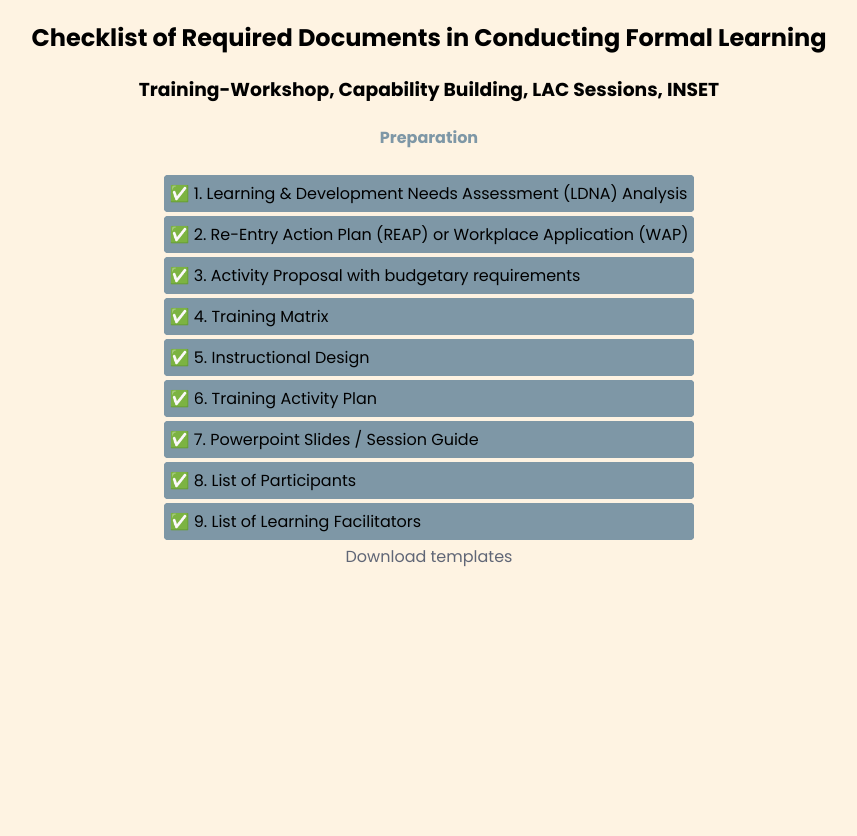
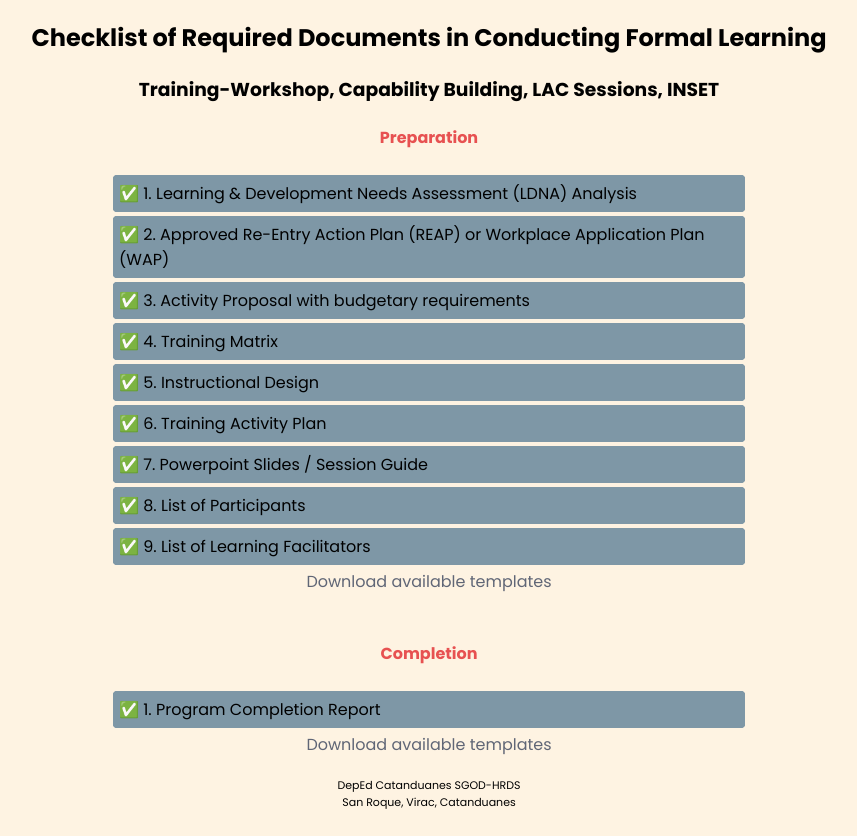
Before and after one commit to depedctd/hrd-school, a plain HTML site: page ld-requirements.html in a window 1280 px wide. Shown: the whole page, without its empty margins (211-1068 px from the left). Before the commit the page ends 800 px from the top, so only its background shows below. Drawn offline with Linux system fonts and the light colour scheme; a web font is replaced by a local one.

Commit message:
Add files via upload

```diff
--- a/ld-requirements.html
+++ b/ld-requirements.html
@@ -37,7 +37,8 @@
 
     table {
         margin-left: auto;
-        margin-right: auto
+        margin-right: auto;
+        width: 50%;
     }
 
     </style>
@@ -49,13 +50,13 @@
     <h2>Checklist of Required Documents in Conducting Formal Learning</h2>
     <h3>Training-Workshop, Capability Building, LAC Sessions, INSET</h3>
     <section>
-    <h4 style="color: #7E97A6">Preparation</h4>
+    <h4 style="color: #E75151">Preparation</h4>
     <table>
         <tr>
             <td>✅ 1. Learning & Development Needs Assessment (LDNA) Analysis </td>
         </tr>
         <tr>
-            <td>✅ 2. Re-Entry Action Plan (REAP) or Workplace Application (WAP)</td>
+            <td>✅ 2. Approved Re-Entry Action Plan (REAP) or Workplace Application Plan (WAP)</td>
         </tr>
         <tr>
             <td>✅ 3. Activity Proposal with budgetary requirements</td>
@@ -79,9 +80,23 @@
             <td>✅ 9. List of Learning Facilitators</td>
         </tr>
     </table>
-    <a href="https://depedph-my.sharepoint.com/:f:/g/personal/carol_gil001_deped_gov_ph/EmqZpNFMZXFOgZGr446_2m4B7_4gDH-l78Vueztf-jrX_g?e=ieCrdf">Download templates</a>
+    <a href="https://depedph-my.sharepoint.com/:f:/g/personal/carol_gil001_deped_gov_ph/EmqZpNFMZXFOgZGr446_2m4B7_4gDH-l78Vueztf-jrX_g?e=ieCrdf">Download available templates</a>
     </section>
+    <br>
 
+    <section>
+        <h4 style="color: #E75151">Completion</h4>
+
+        <table>
+            <tr>
+            <td>✅ 1. Program Completion Report</td>
+            </tr>
+        </table>
+        <a href="https://depedph-my.sharepoint.com/:f:/g/personal/carol_gil001_deped_gov_ph/EvactQhYXJ9Ov-ygK25V7poBYFDWBwDW6ftBfUPYysL72g?e=u17F8j">Download available templates</a>
+    </section>
     </div>
 </body>
+<footer>
+    <p class="catand">DepEd Catanduanes SGOD-HRDS</p><p>San Roque, Virac, Catanduanes</p></footer><br>
+</footer>
 </html>
```
Also changed, not shown: index.html (+1 -1 lines).
